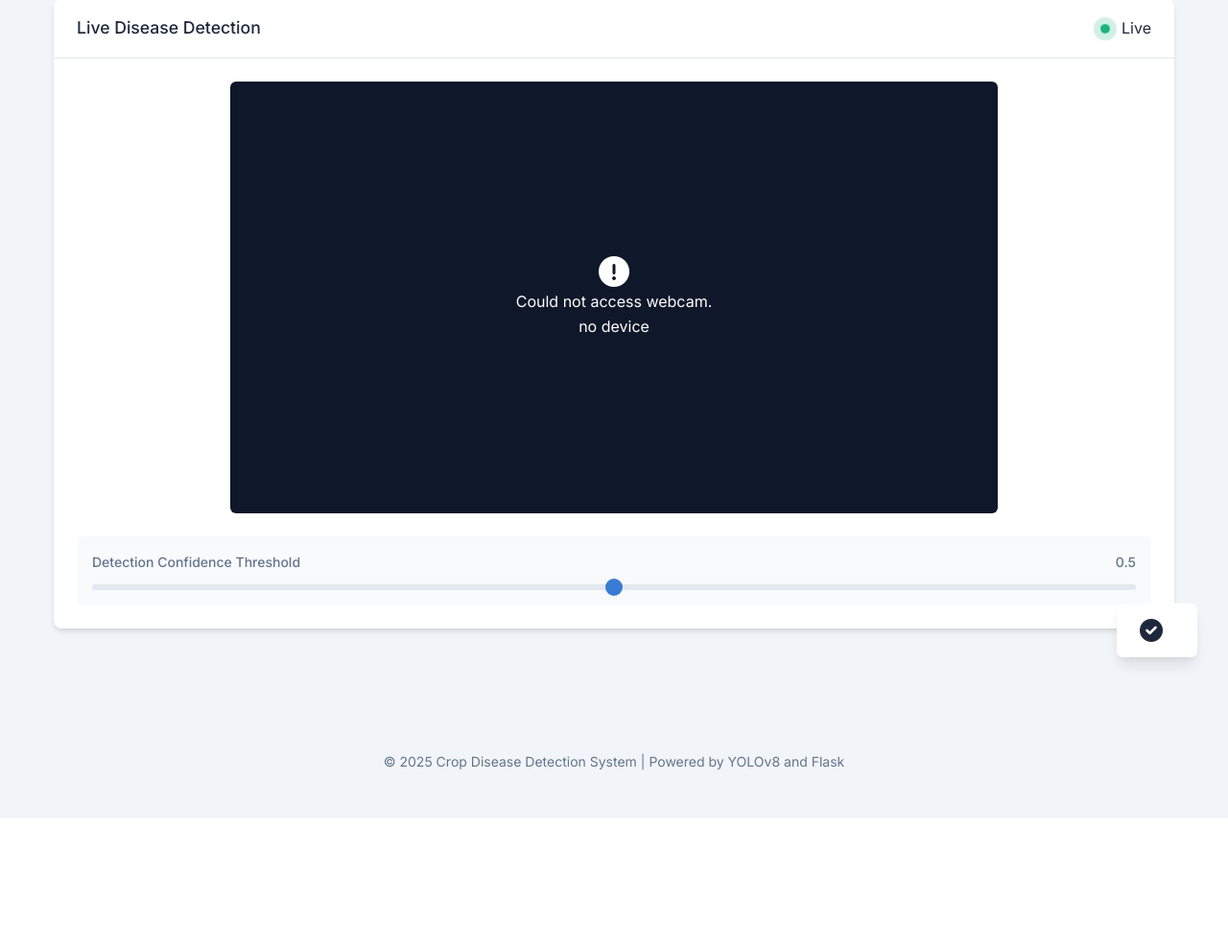
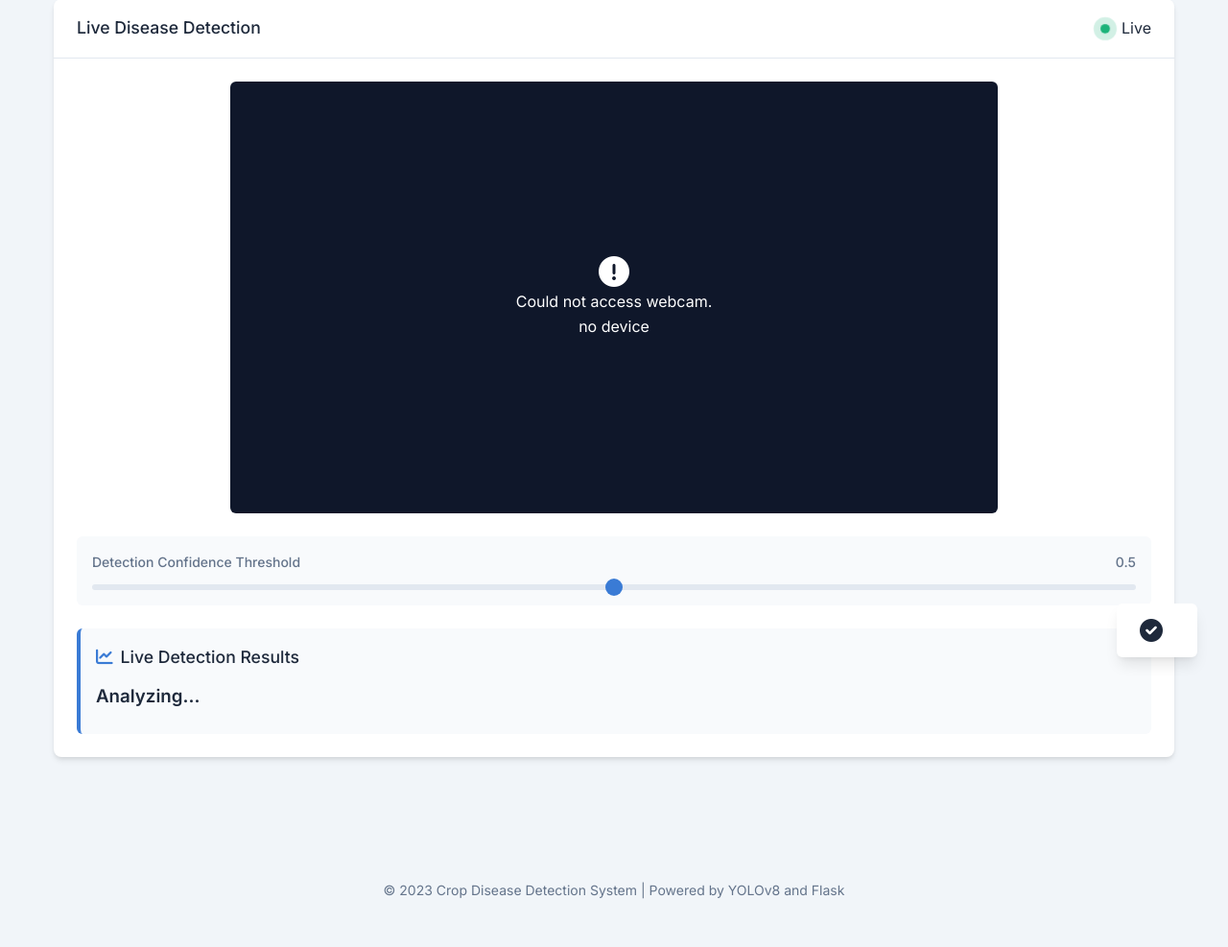
Before and after one commit to 22bee123/machile-learning, a Flask app: page / in a window 1280 px wide. Shown: the part 167-1154 px from the top of the page at 96% size. Before the commit the page ends 1020 px from the top, so only its background shows below. Run offline with Flask 2, Linux system fonts and the light colour scheme.

Commit message:
Revert "fixing it"
This reverts commit 18d44ce93f0cec62cbf0e82642517c7acfea2eb3.

```diff
--- a/templates/index.html
+++ b/templates/index.html
@@ -368,6 +368,14 @@
                         </div>
                     </div>
 
+                    <div class="live-status">
+                        <div class="live-status-title">
+                            <i class="fas fa-chart-line"></i>
+                            <span>Live Detection Results</span>
+                        </div>
+                        <h3 id="detection-summary">Analyzing...</h3>
+                        <ul class="detection-list" id="detection-list"></ul>
+                    </div>
                 </div>
             </div>
         </div>
@@ -375,7 +383,7 @@
 
     <footer class="footer">
         <div class="container">
-            <p>&copy; 2025 Crop Disease Detection System | Powered by YOLOv8 and Flask</p>
+            <p>&copy; 2023 Crop Disease Detection System | Powered by YOLOv8 and Flask</p>
         </div>
     </footer>
 
```
